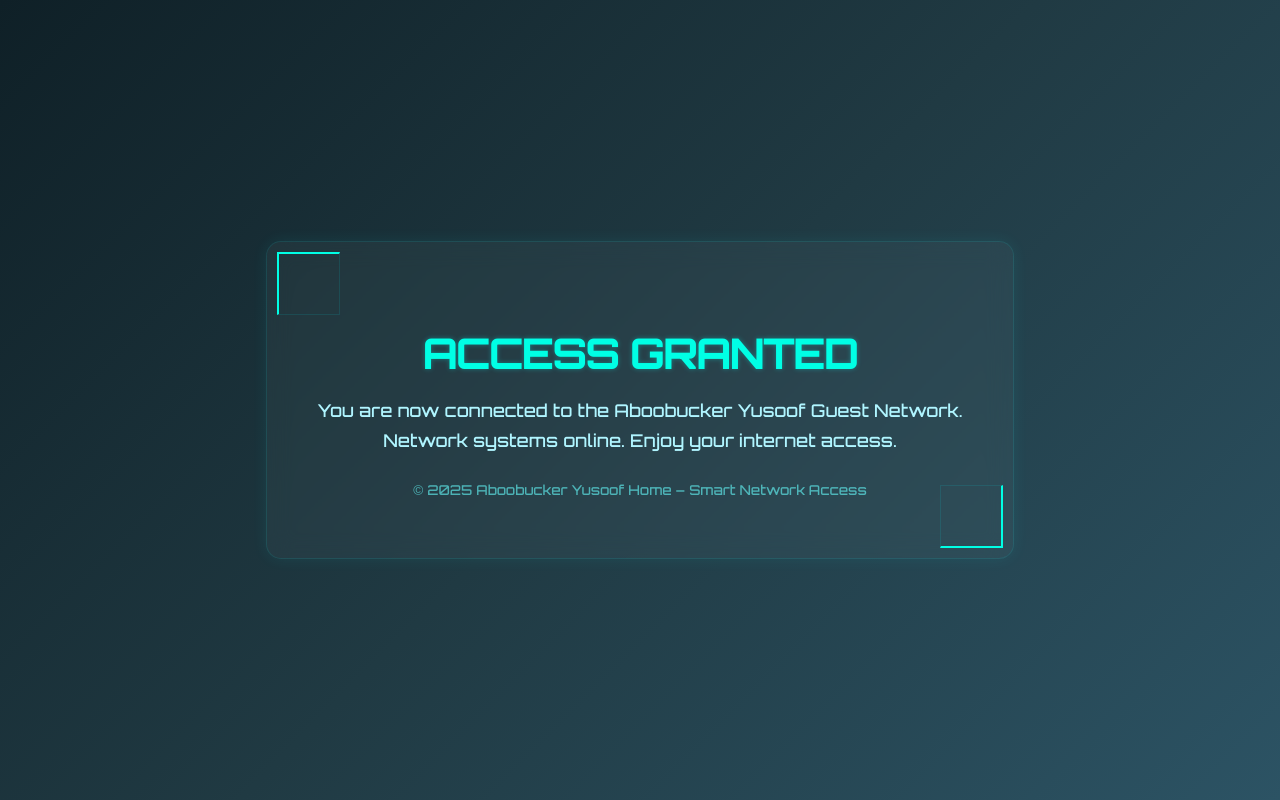
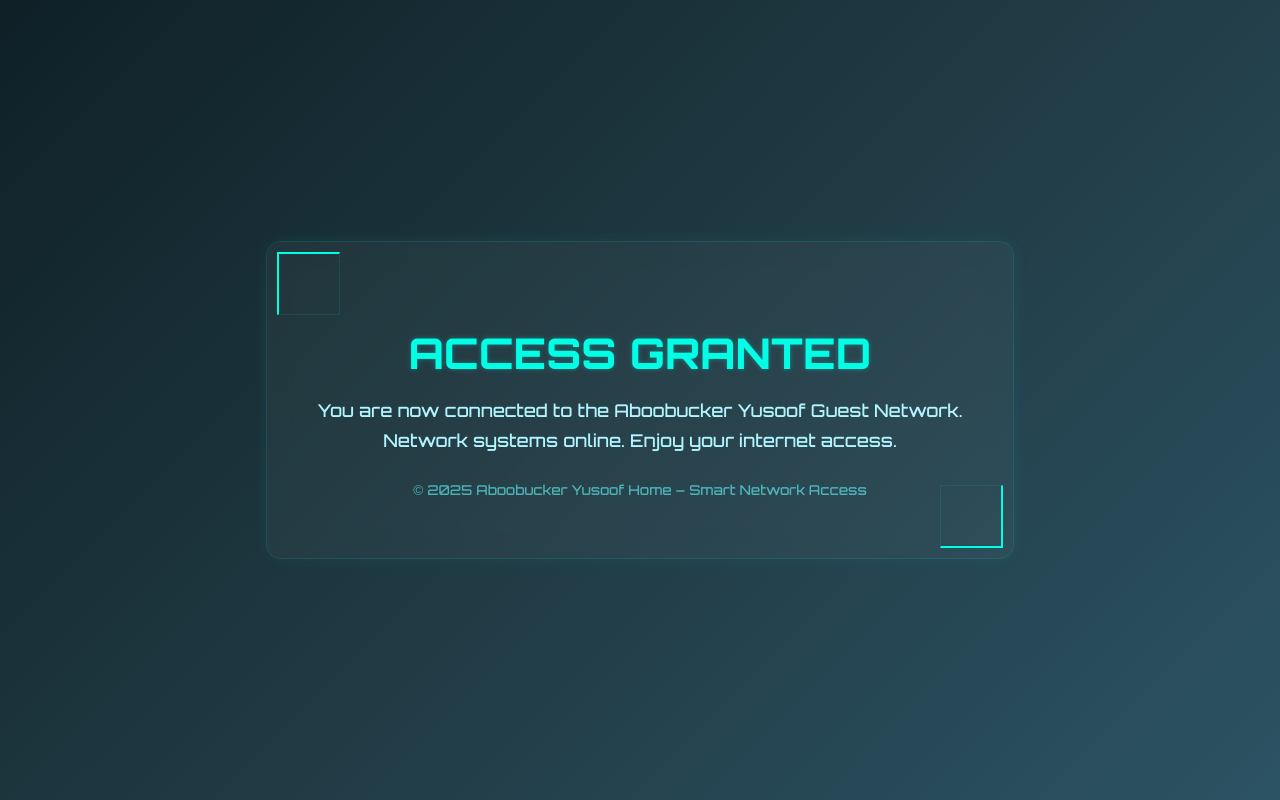
Before and after one commit to boss0007000/Yusoof-Guest, a plain HTML site: page Index.html in a window 1280 px wide. Drawn offline with Linux system fonts and the light colour scheme.

Commit message:
Update Index.html

```diff
--- a/Index.html
+++ b/Index.html
@@ -37,6 +37,7 @@
       color: #00ffe5;
       margin-bottom: 20px;
       text-shadow: 0 0 5px rgba(0, 255, 255, 0.3);
+      letter-spacing: 2px; /* Added slight spacing between letters */
     }
 
     p {
```
